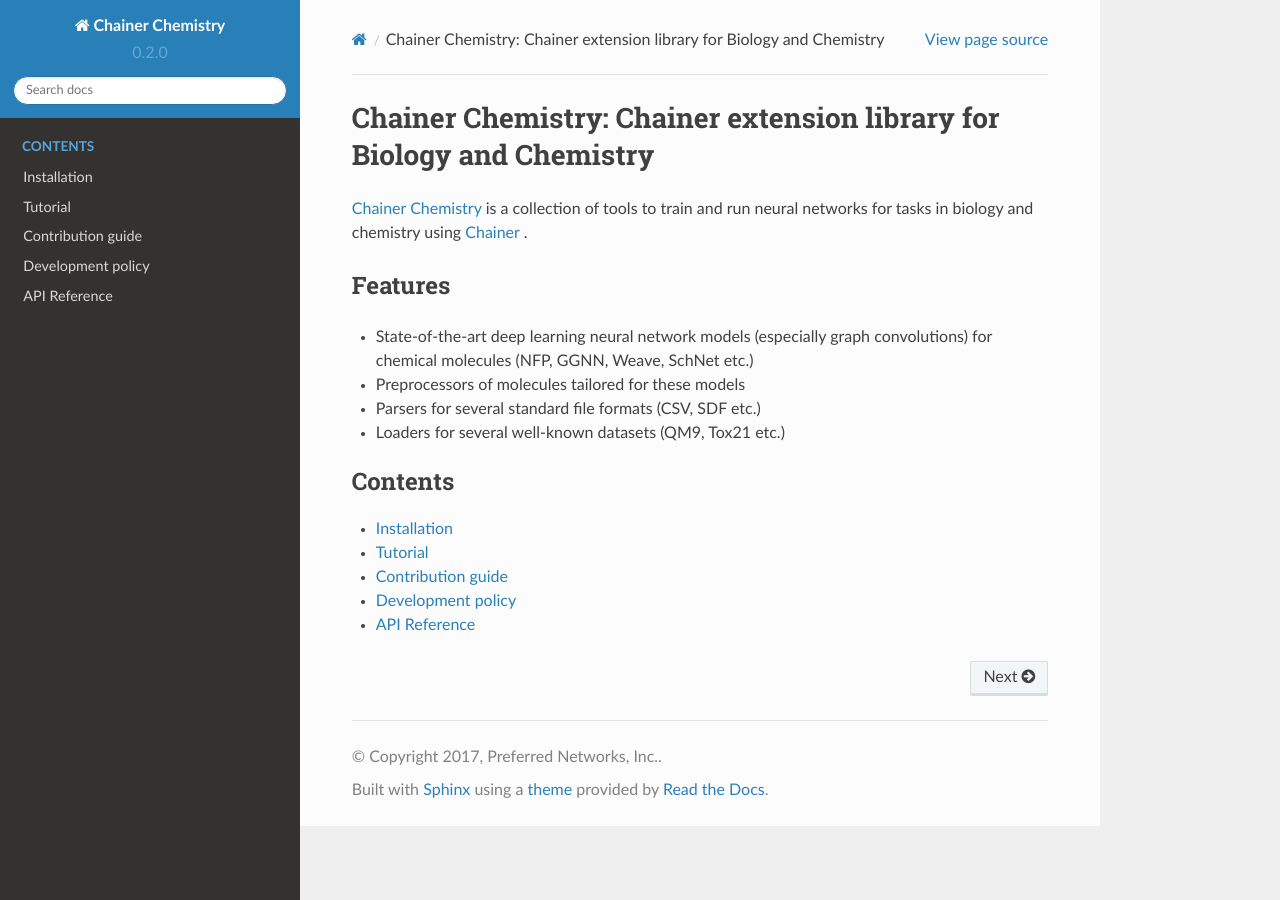
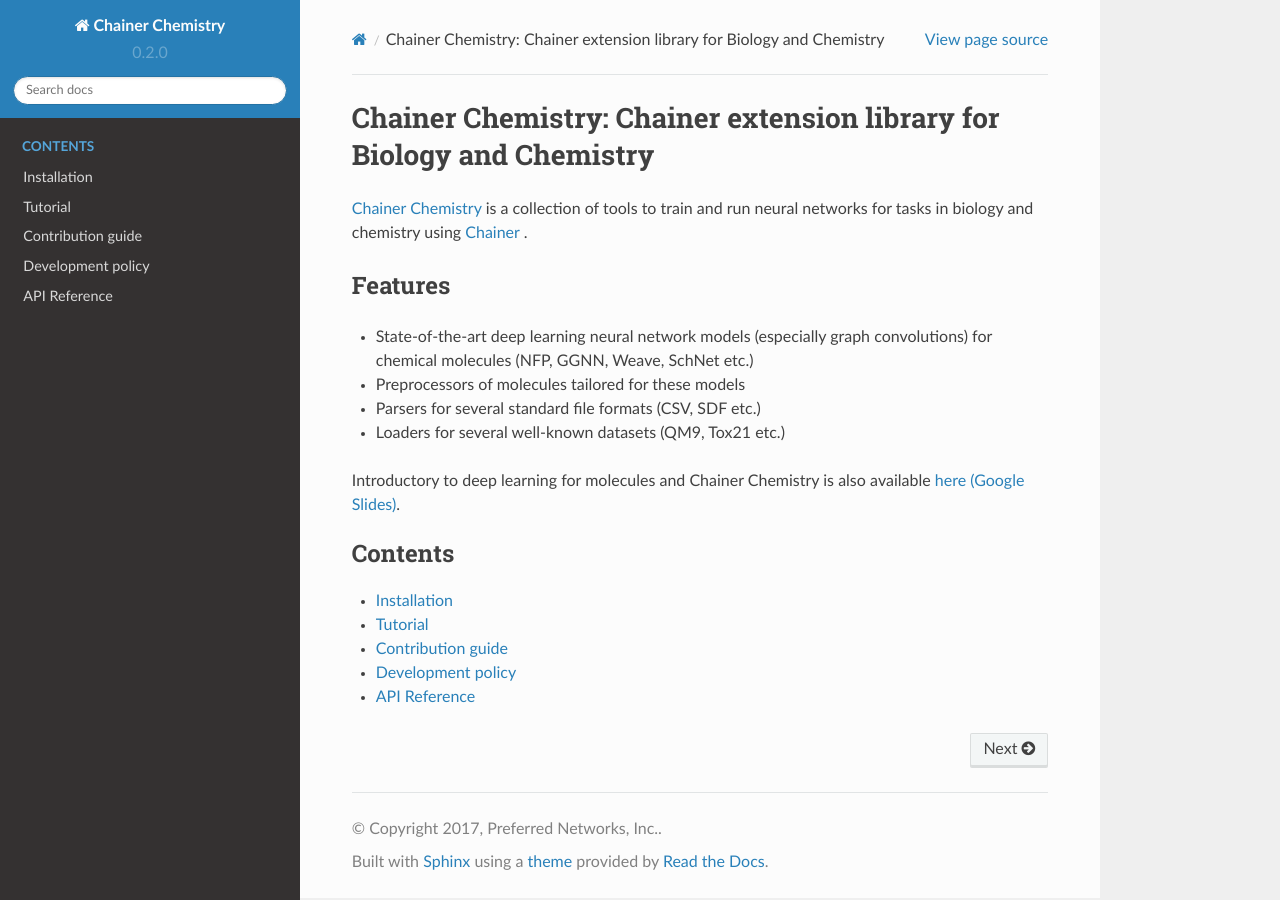
Before and after one commit to chainer/chainer-chemistry, a Sphinx documentation site: the page built from docs/source/index.rst, in a window 1280 px wide. Built offline with Sphinx 7.4.7 and the Read the Docs theme 2.0.0, drawn with Linux system fonts in a browser that asks for light colours.

Commit message:
Add an link to the introductory slide to the document

```diff
--- a/docs/source/index.rst
+++ b/docs/source/index.rst
@@ -12,6 +12,8 @@
 * Loaders for several well-known datasets (QM9, Tox21 etc.)
 
 
+Introductory to deep learning for molecules and Chainer Chemistry is also available `here (Google Slides) <https://docs.google.com/presentation/d/1oNGaB1fdF2TGpU9PZIkxnQVyzuUl4umudLMA96d5F_s/>`_.
+
 .. toctree::
    :maxdepth: 1
    :caption: Contents
```
